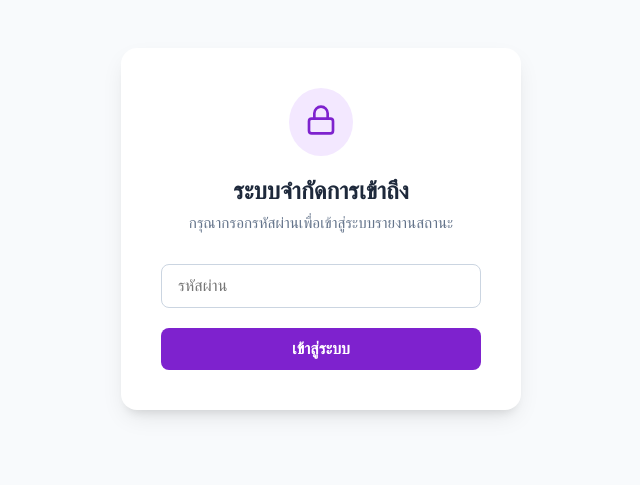
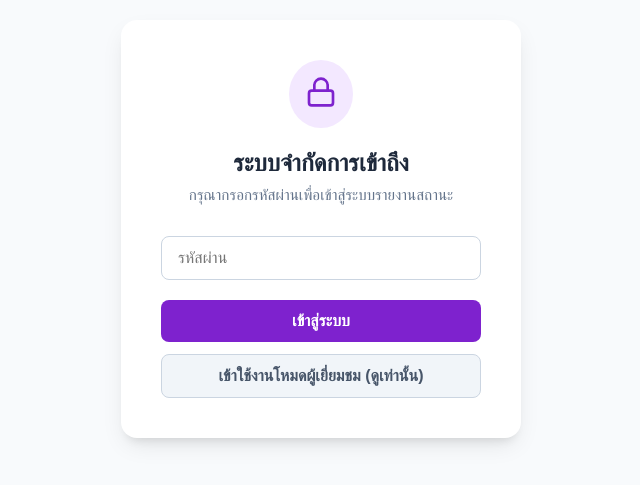
Before and after one commit to superninkub-cloud/pea-construction-app, a Next.js app: page /update in a window 1280 px wide. Shown: the part 171-656 px from the top of the page, without its empty margins (319-959 px from the left). Built offline with nearby package versions, Linux system fonts and the light colour scheme; no server answers.

Commit message:
feat: add guest mode (read-only)

```diff
--- a/app/components/AuthWrapper.tsx
+++ b/app/components/AuthWrapper.tsx
@@ -32,6 +32,13 @@ export default function AuthWrapper({ children }: { children: React.ReactNode })
     } else {
       setError(true);
     }
+  };
+
+  const handleGuestLogin = () => {
+    sessionStorage.setItem("pea_auth", "true");
+    sessionStorage.setItem("pea_role", "guest");
+    setIsAuthenticated(true);
+    setError(false);
   };
 
   // Avoid hydration mismatch by waiting for client mount
@@ -134,13 +141,35 @@ export default function AuthWrapper({ children }: { children: React.ReactNode })
               fontSize: "1rem",
               fontWeight: "600",
               cursor: "pointer",
-              transition: "background-color 0.2s"
+              transition: "background-color 0.2s",
+              marginBottom: "12px"
             }}
             onMouseOver={(e) => e.currentTarget.style.backgroundColor = "#6b21a8"}
             onMouseOut={(e) => e.currentTarget.style.backgroundColor = "#7e22ce"}
           >
             เข้าสู่ระบบ
           </button>
+
+          <button
+            type="button"
+            onClick={handleGuestLogin}
+            style={{
+              width: "100%",
+              padding: "12px",
+              backgroundColor: "#f1f5f9",
+              color: "#475569",
+              border: "1px solid #cbd5e1",
+              borderRadius: "8px",
+              fontSize: "1rem",
+              fontWeight: "600",
+              cursor: "pointer",
+              transition: "all 0.2s"
+            }}
+            onMouseOver={(e) => { e.currentTarget.style.backgroundColor = "#e2e8f0"; e.currentTarget.style.color = "#1e293b"; }}
+            onMouseOut={(e) => { e.currentTarget.style.backgroundColor = "#f1f5f9"; e.currentTarget.style.color = "#475569"; }}
+          >
+            เข้าใช้งานโหมดผู้เยี่ยมชม (ดูเท่านั้น)
+          </button>
         </form>
       </div>
     </div>
--- a/app/components/Personnel.tsx
+++ b/app/components/Personnel.tsx
@@ -151,6 +151,7 @@ export default function PersonnelComponent() {
     <div style={{ padding: "24px", height: "100%", overflowY: "auto" }}>
       <div style={{ display: 'flex', justifyContent: 'space-between', alignItems: 'center', marginBottom: '24px', flexWrap: 'wrap', gap: '16px' }}>
         <h2 style={{ color: "var(--pea-purple)", fontWeight: "700", margin: 0 }}>👥 ข้อมูลบุคลากร</h2>
+        {userRole !== "guest" && (
           <button className="btn btn-primary" onClick={() => {
             setEditId(null);
             setFormData({ full_name: "", position: "", phone: "", team: "อุดมศักดิ์" });
@@ -161,6 +162,7 @@ export default function PersonnelComponent() {
           }}>
             + เพิ่มข้อมูลบุคลากร
           </button>
+        )}
       </div>
 
       <div className="card" style={{ padding: '24px', marginBottom: '24px' }}>
--- a/app/components/UpdateStatus.tsx
+++ b/app/components/UpdateStatus.tsx
@@ -364,6 +364,7 @@ export default function UpdateStatus() {
                   <option key={p.id} value={p.wbs}>[{p.wbs}] {p.name} - สถานะ: {p.status || "-"}</option>
                 ))}
               </select>
+              {userRole !== "guest" && (
                 <button
                   className="btn btn-primary"
                   style={{ padding: '0 20px', display: 'flex', alignItems: 'center', gap: '6px', whiteSpace: 'nowrap' }}
@@ -371,6 +372,7 @@ export default function UpdateStatus() {
                 >
                   <Plus size={18} /> เพิ่มงานใหม่
                 </button>
+              )}
             </div>
           </div>
         </div>
@@ -696,6 +698,8 @@ export default function UpdateStatus() {
               ) : <div></div>}
 
               <div style={{ display: "flex", gap: "12px" }}>
+                {userRole !== "guest" && (
+                  <>
                     {userRole === "admin" && (
                       <button className="btn" onClick={handleDeleteProject} disabled={loading} style={{ minWidth: '140px', background: '#fee2e2', color: '#b91c1c' }}>
                         🗑️ ลบโครงการ
@@ -704,6 +708,8 @@ export default function UpdateStatus() {
                     <button className="btn btn-primary" onClick={handleSubmit} disabled={loading} style={{ minWidth: '160px' }}>
                       {loading ? "กำลังบันทึก..." : "💾 บันทึกข้อมูล"}
                     </button>
+                  </>
+                )}
               </div>
             </div>
           </div>
--- a/app/important/page.tsx
+++ b/app/important/page.tsx
@@ -295,6 +295,7 @@ export default function ImportantTasksPage() {
               ข้อมูลอ้างอิงจากแฟ้มการประชุม แผนก่อสร้างระบบไฟฟ้า กองก่อสร้างระบบไฟฟ้าและงานโยธา (กฟก.3)
             </p>
           </div>
+          {userRole !== "guest" && (
             <button
               onClick={handleAddProject}
               style={{
@@ -309,6 +310,7 @@ export default function ImportantTasksPage() {
             >
               <Plus size={18} /> เพิ่มโครงการ
             </button>
+          )}
         </div>
 
         <div style={{
@@ -364,6 +366,7 @@ export default function ImportantTasksPage() {
 
                   {!isEditing ? (
                     <div style={{ display: "flex", gap: "4px" }}>
+                      {userRole !== "guest" && (
                         <button
                           onClick={() => startEdit(proj)}
                           style={{
@@ -374,6 +377,7 @@ export default function ImportantTasksPage() {
                         >
                           <Edit2 size={12} /> แก้ไข
                         </button>
+                      )}
                       {userRole === "admin" && (
                         <button
                           onClick={() => handleDelete(proj.id)}
```
Lines whose indentation alone changed are shown as unchanged.
